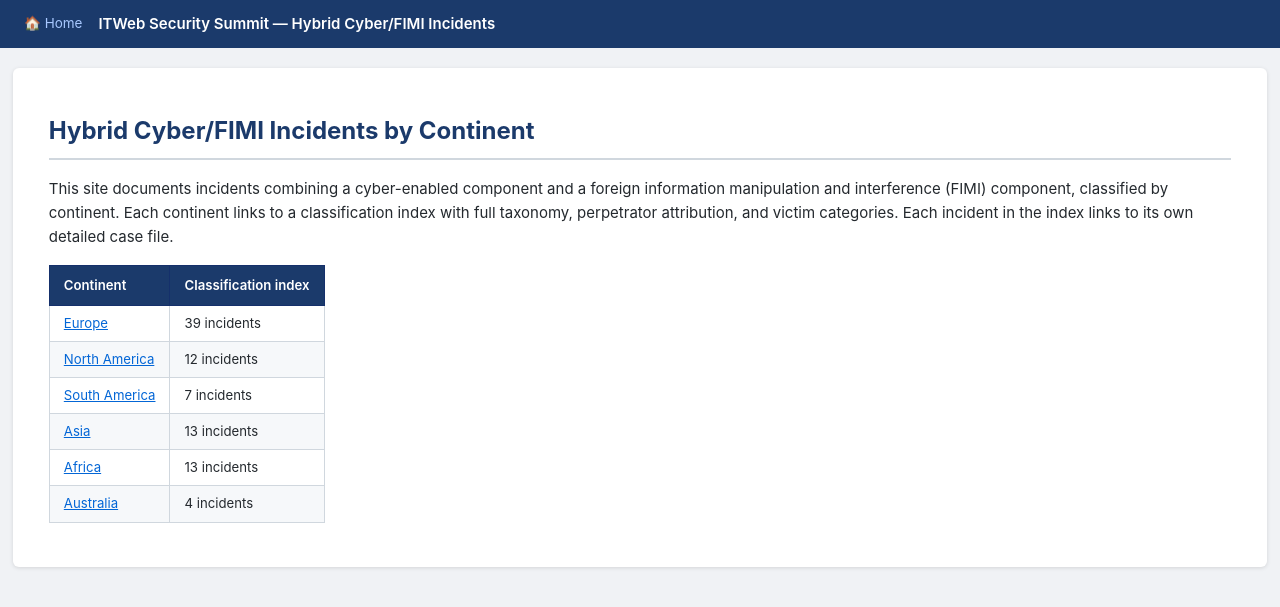
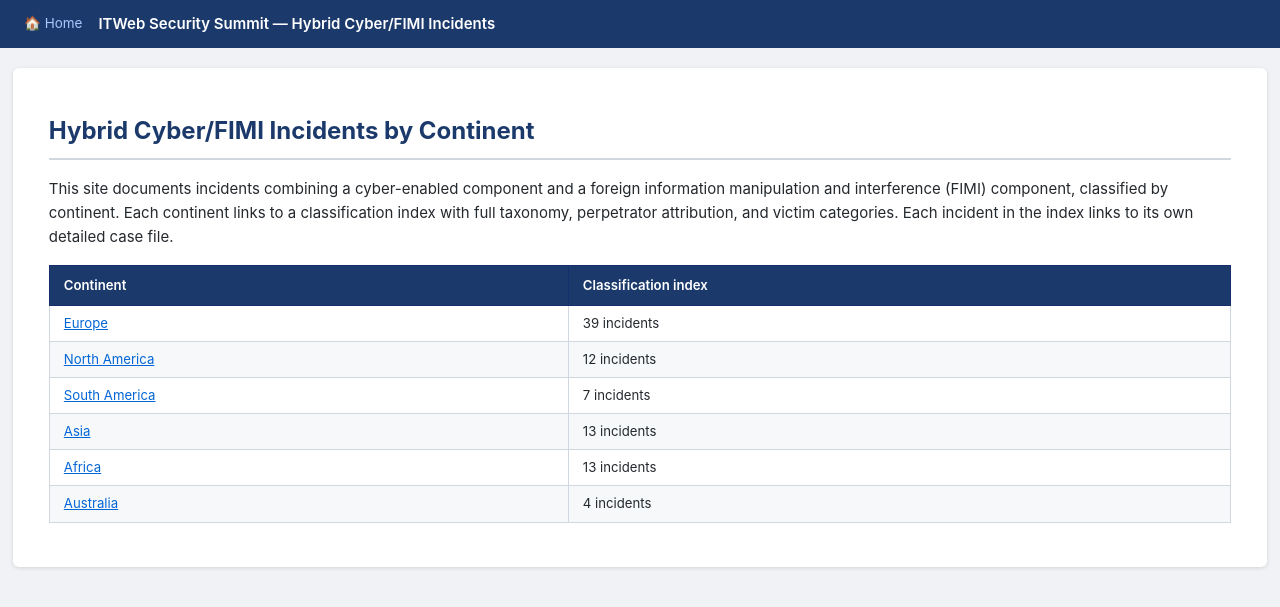
Before and after one commit to scampb06/ITWeb, a Jekyll site: the page built from index.md, in a window 1280 px wide. Shown: the top 607 px of the page. Built offline with Jekyll 4.4.1, drawn with Linux system fonts in a browser that asks for light colours.

Commit message:
Make tables wrap to container width instead of scrolling horizontally

```diff
--- a/_layouts/default.html
+++ b/_layouts/default.html
@@ -75,24 +75,21 @@
     /* ── Tables ────────────────────────────────────────────────────────────── */
     /* Block + overflow-x makes wide tables scroll rather than break layout.   */
     table {
-      display: block;
-      width: max-content;
-      min-width: 100%;
-      overflow-x: auto;
-      -webkit-overflow-scrolling: touch;
+      width: 100%;
       border-collapse: collapse;
       margin: 16px 0;
       font-size: 0.88em;
       line-height: 1.45;
+      table-layout: auto;
     }
     thead th {
       background: #1b3a6b;
       color: #fff;
       padding: 10px 14px;
       text-align: left;
-      white-space: nowrap;
       font-weight: 600;
       border: 1px solid #15306b;
+      vertical-align: top;
     }
     tbody td {
       padding: 8px 14px;
```
